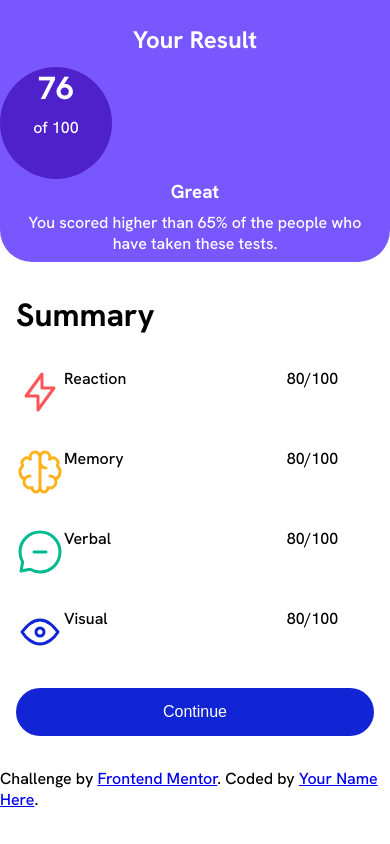
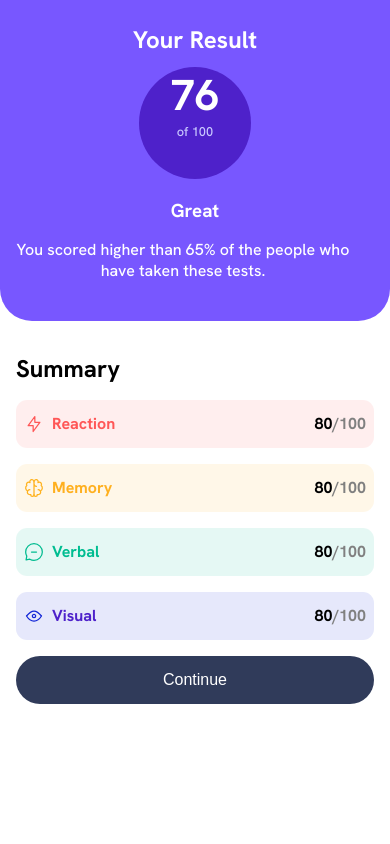
Before and after one commit to smile1441/results_challenge, a plain HTML site: page index.html in a window 390 px wide. Drawn offline with Linux system fonts and the light colour scheme.

Commit message:
responsive design partial

```diff
--- a/css/main.scss
+++ b/css/main.scss
@@ -47,6 +47,7 @@ main {
     display: flex;
     align-items: center;
     justify-content: center;
+
 }
 
 .left-col {
@@ -55,9 +56,9 @@ main {
     background-color: var(--Light-slate-blue);
     color: var(--white);
 
-    p {
-        padding: .5em 1em;
-        color: var(--White);
+    .desc {
+        padding: 1em 2.5em 2.5em 1em;
+        color: white;
     }
 
 
@@ -69,15 +70,34 @@ main {
 
     h3 {
         color: var(--White);
+        padding-top: 1em;
     }
 
 
     .points {
-        border-radius: 50em;
+        border-radius: 50%;
         background-color: var(--Violet-blue);
         width: 7em;
         height: 7em;
         color: var(--White);
+        margin: auto;
+        display: block;
+        justify-content: center;
+        align-items: center;
+        background-image: linear-gradient();
+
+
+       h1 {
+        font-size: 2.7rem;
+       }
+
+       p {
+        font-size: .8rem;
+        color: var(--Light-lavender);
+
+       }
+
+
 
 
 
@@ -93,30 +113,89 @@ main {
 
 .right-col {
 
+    h1 {
+        font-size: 1.5rem;
+    }
+
     padding: 2em 1em;
 
     ul {
         list-style: none;
-        display: block;
-        justify-content: center;
-        align-items: center;
+        margin-top: .7em;
+
+
+
+        .numbers {
+            color: black;
+        }
+
+        span {
+            color: gray;
+        }
+
+
 
 
 
         li {
             display: flex;
             justify-content: space-between;
-            margin: 2em 0;
+            margin: 1em 0;
             height: 3em;
-            width: 90%;
+            width: 100%;
+            padding: .5em;
+            border-radius: .7em;
 
 
 
             .line-items {
                 display: flex;
+                align-items: center;
+                justify-content: center;
+                gap: .5em;
+
+
 
             }
+
+            .minor-score {
+                display: flex;
+                align-items: center;
+                justify-content: center;
+            }
+
+
         }
+
+        .reaction-box {
+            background-color: hsla(0, 100%, 67%, .1);
+            color: var(--Light-red);
+            font-weight: 700;
+
+
+
+
+        }
+
+        .memory-box {
+            background-color: hsla(39, 100%, 56%, .1);
+            font-weight: 700;
+            color: var(--Orangey-yellow);
+        }
+
+        .verbal-box {
+            background-color: hsla(166, 100%, 37%, .1);
+            font-weight: 700;
+            color: var(--Green-teal);
+        }
+
+        .visual-box {
+            background-color: hsla(234, 85%, 45%, .1);
+            font-weight: 700;
+            color: var(--Violet-blue);
+        }
+
+
 
 
     }
@@ -127,8 +206,72 @@ main {
         border: none;
         height: 3em;
         font-size: 1rem;
-        background-color: var(--Cobalt-blue);
+        background-color: var(--Dark-gray-blue);
         color: white;
 
     }
 }
+
+
+
+@media only screen and (min-width:800px) {
+
+    main {
+        padding: 2em;
+        min-height: 100vh;
+    }
+
+    .container {
+        display: flex;
+        width: 100%;
+        justify-content: center;
+
+
+
+
+    }
+
+    .left-col {
+        border-radius: 2em 2em;
+        width: 50%;
+
+        h2 {
+            font-size: 1.3rem;
+        }
+
+        h3 {
+            font-size: 1.7rem;
+        }
+
+        .desc {
+            padding: 2em 4em;
+        }
+
+
+        .points {
+            width: 10em;
+            height: 10em;
+
+
+
+            h1 {
+                padding-top: .8em;
+                font-size: 3rem;
+            }
+
+        }
+
+    }
+
+    .right-col {
+        width: 50%;
+    }
+}
+
+@media only screen and (min-width:850px){
+
+    main {
+        width: 850px;
+        margin: 0 auto;
+    }
+}
--- a/index.html
+++ b/index.html
@@ -22,17 +22,17 @@
 
         </div>
         <h3>Great</h3>
-        <p>You scored higher than 65% of the people who have taken these tests.</p>
+        <p class="desc">You scored higher than 65% of the people who have taken these tests.</p>
       </div>
 
       <div class="right-col">
         <h1>Summary</h1>
 
         <ul>
-          <li class="reaction-box"><div class="line-items"><img src="assets/images/icon-reaction.svg" alt=""><p>Reaction</p></div><div class="minor-score"><p>80/100</p></div></li>
-          <li class="memory-box"><div class="line-items"><img src="assets/images/icon-memory.svg" alt=""><p>Memory</p></div><div class="minor-score"><p>80/100</p></div></li>
-          <li class="verbal-box"><div class="line-items"><img src="assets/images/icon-verbal.svg" alt=""><p>Verbal</p></div><div class="minor-score"><p>80/100</p></div></li>
-          <li class="visual-box"><div class="line-items"><img src="assets/images/icon-visual.svg" alt=""><p>Visual</p></div><div class="minor-score"><p>80/100</p></div></li>
+          <li class="reaction-box"><div class="line-items"><img src="assets/images/icon-reaction.svg" alt=""><p>Reaction</p></div><div class="minor-score"><p class="numbers">80<span>/100</span></p></div></li>
+          <li class="memory-box"><div class="line-items"><img src="assets/images/icon-memory.svg" alt=""><p>Memory</p></div><div class="minor-score"><p class="numbers">80<span>/100</span</p></div></li>
+          <li class="verbal-box"><div class="line-items"><img src="assets/images/icon-verbal.svg" alt=""><p>Verbal</p></div><div class="minor-score"><p class="numbers">80<span>/100</span</p></div></li>
+          <li class="visual-box"><div class="line-items"><img src="assets/images/icon-visual.svg" alt=""><p>Visual</p></div><div class="minor-score"><p class="numbers">80<span>/100</span</p></div></li>
         </ul>
 
         <button>Continue</button>
@@ -41,9 +41,6 @@
   </main>
 
 
-  <div class="attribution">
-    Challenge by <a href="https://www.frontendmentor.io?ref=challenge" target="_blank">Frontend Mentor</a>.
-    Coded by <a href="#">Your Name Here</a>.
-  </div>
+
 </body>
 </html>
```
Also changed, not shown: css/main.css, 1 other file.
